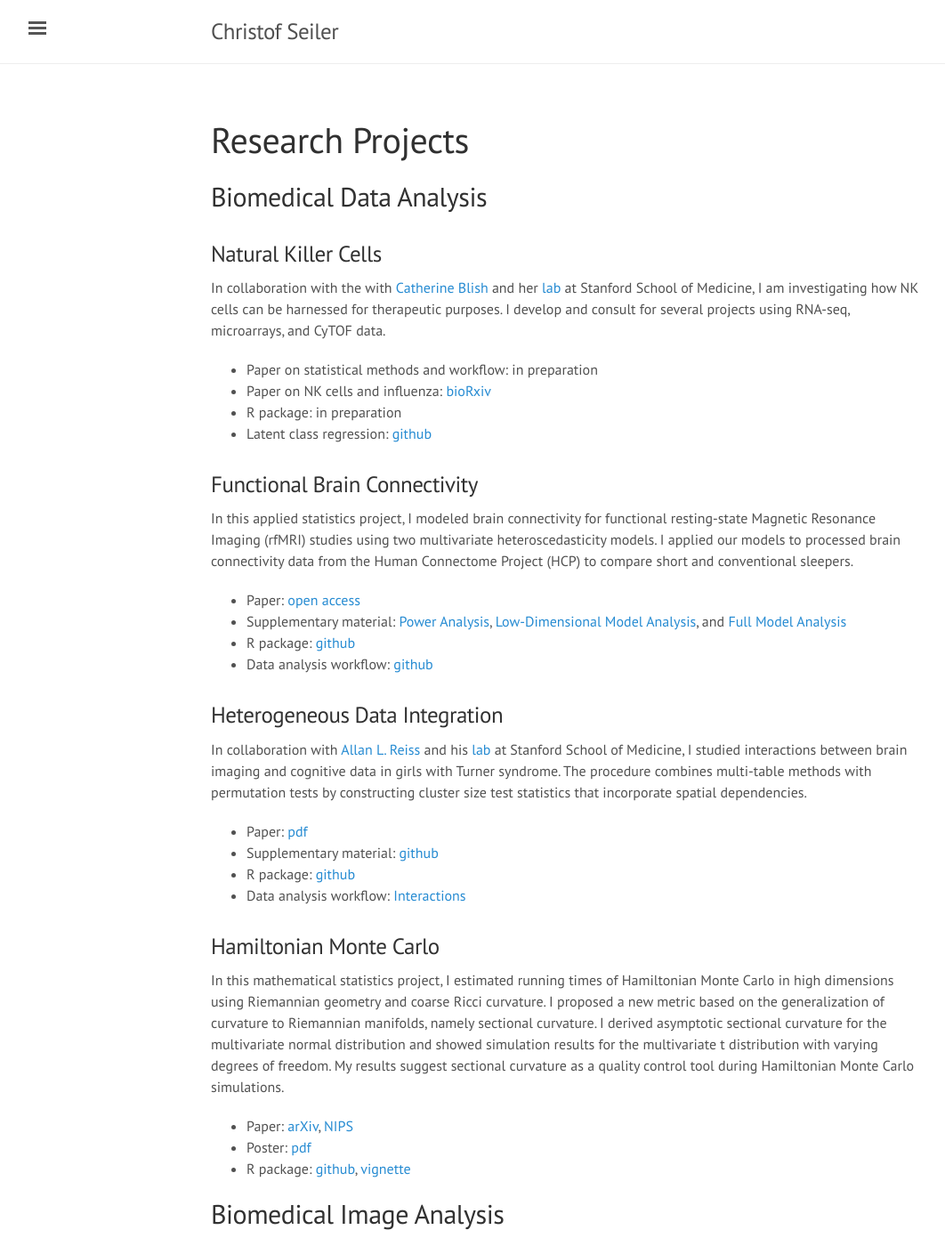
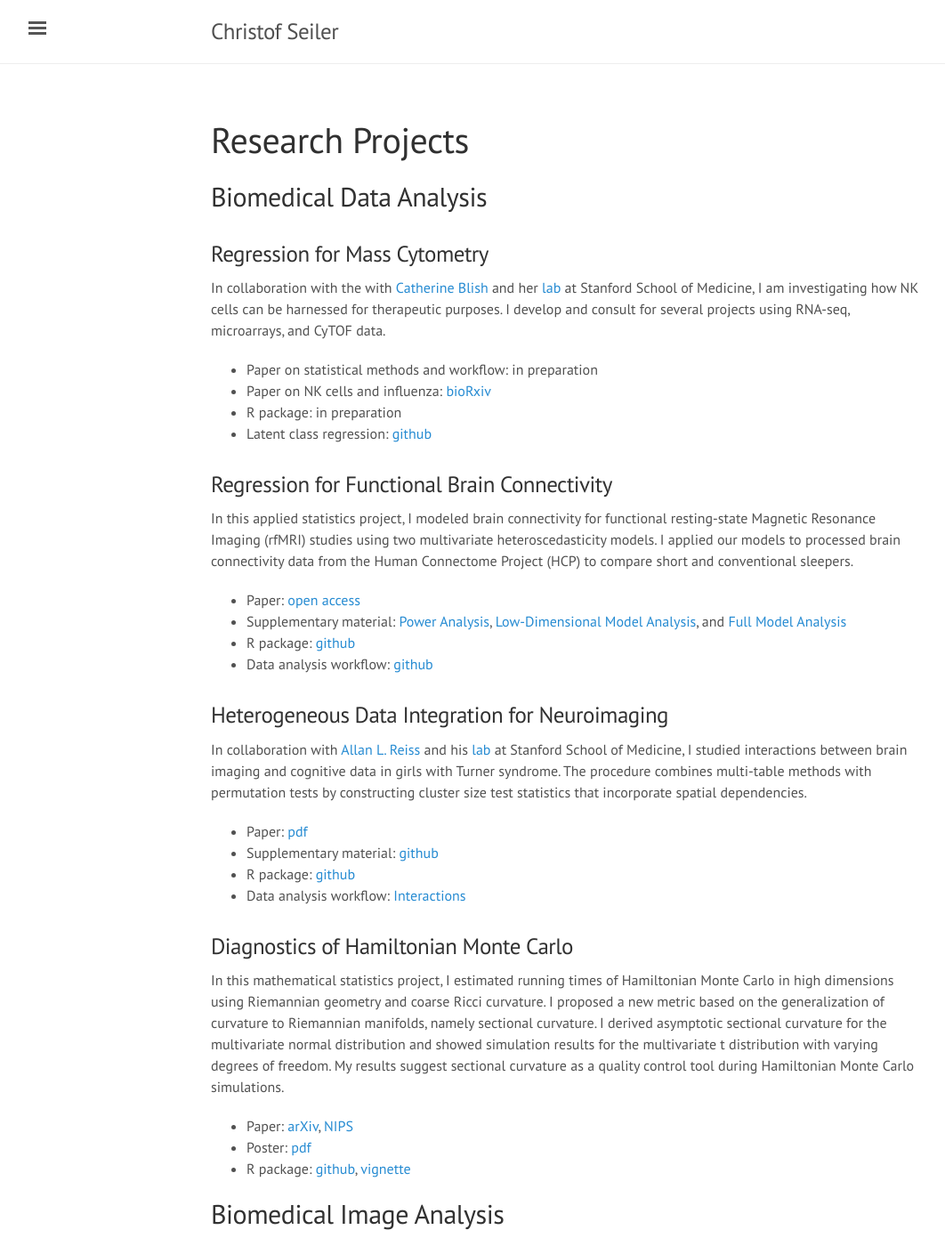
Before and after one commit to ChristofSeiler/ChristofSeiler.github.io, a Jekyll site: the page built from projects.md, in a window 1280 px wide and 1400 px high. Shown: the whole window at 89% size, without its empty margins (3-1065 px from the left). Built offline with Jekyll 4.4.1, drawn with Linux system fonts in a browser that asks for light colours.

Commit message:
changed titles to match research statement

```diff
--- a/projects.md
+++ b/projects.md
@@ -5,7 +5,7 @@ title: Research Projects
 
 ## Biomedical Data Analysis
 
-### Natural Killer Cells
+### Regression for Mass Cytometry
 
 In collaboration with the with [Catherine Blish](https://med.stanford.edu/profiles/catherine-blish) and her [lab](https://sites.stanford.edu/blishlab/) at Stanford School of Medicine, I am investigating how NK cells can be harnessed for therapeutic purposes. I develop and consult for several projects using RNA-seq, microarrays, and CyTOF data.
 
@@ -14,7 +14,7 @@ In collaboration with the with [Catherine Blish](https://med.stanford.edu/profil
 * R package: in preparation
 * Latent class regression: [github](https://github.com/ChristofSeiler/Ascona_Talk)
 
-### Functional Brain Connectivity
+### Regression for Functional Brain Connectivity
 
 In this applied statistics project, I modeled brain connectivity for functional resting-state Magnetic Resonance Imaging (rfMRI) studies using two multivariate heteroscedasticity models. I applied our models to processed brain connectivity data from the Human Connectome Project (HCP) to compare short and conventional sleepers.
 
@@ -23,7 +23,7 @@ In this applied statistics project, I modeled brain connectivity for functional
 * R package: [github](https://github.com/ChristofSeiler/CovRegFC)
 * Data analysis workflow: [github](https://github.com/ChristofSeiler/CovRegFC_HCP)
 
-### Heterogeneous Data Integration
+### Heterogeneous Data Integration for Neuroimaging
 
 In collaboration with [Allan L. Reiss](https://med.stanford.edu/profiles/allan-reiss) and his [lab](http://cibsr.stanford.edu/) at Stanford School of Medicine, I studied interactions between brain imaging and cognitive data in girls with Turner syndrome. The procedure combines multi-table methods with permutation tests by constructing cluster size test statistics that incorporate spatial dependencies.
 
@@ -32,7 +32,7 @@ In collaboration with [Allan L. Reiss](https://med.stanford.edu/profiles/allan-r
 * R package: [github](https://github.com/ChristofSeiler/braincog)
 * Data analysis workflow: [Interactions](https://christofseiler.github.io/braincog/supplementary_materials/Interactions_2.html)
 
-### Hamiltonian Monte Carlo
+### Diagnostics of Hamiltonian Monte Carlo
 
 In this mathematical statistics project, I estimated running times of Hamiltonian Monte Carlo in high dimensions using Riemannian geometry and coarse Ricci curvature. I proposed a new metric based on the generalization of curvature to Riemannian manifolds, namely sectional curvature. I derived asymptotic sectional curvature for the multivariate normal distribution and showed simulation results for the multivariate t distribution with varying degrees of freedom. My results suggest sectional curvature as a quality control tool during Hamiltonian Monte Carlo simulations.
 
```
